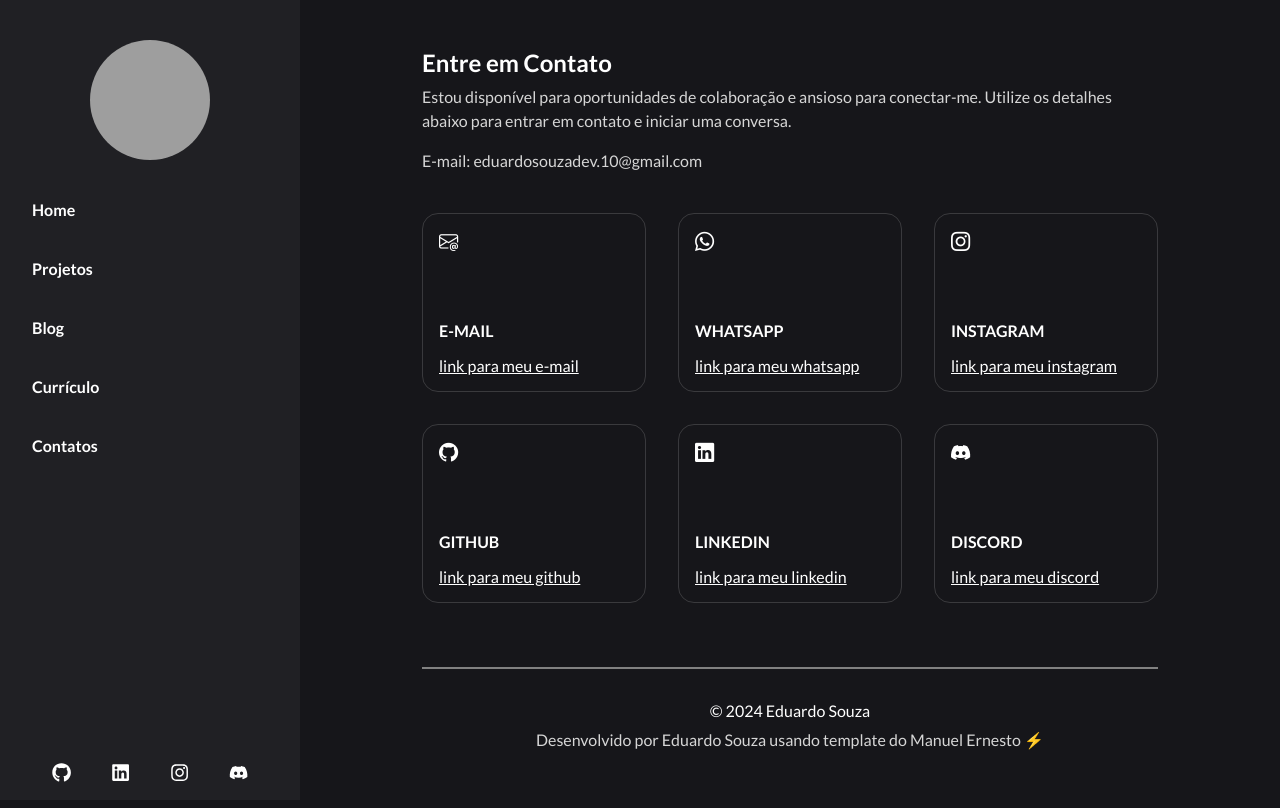
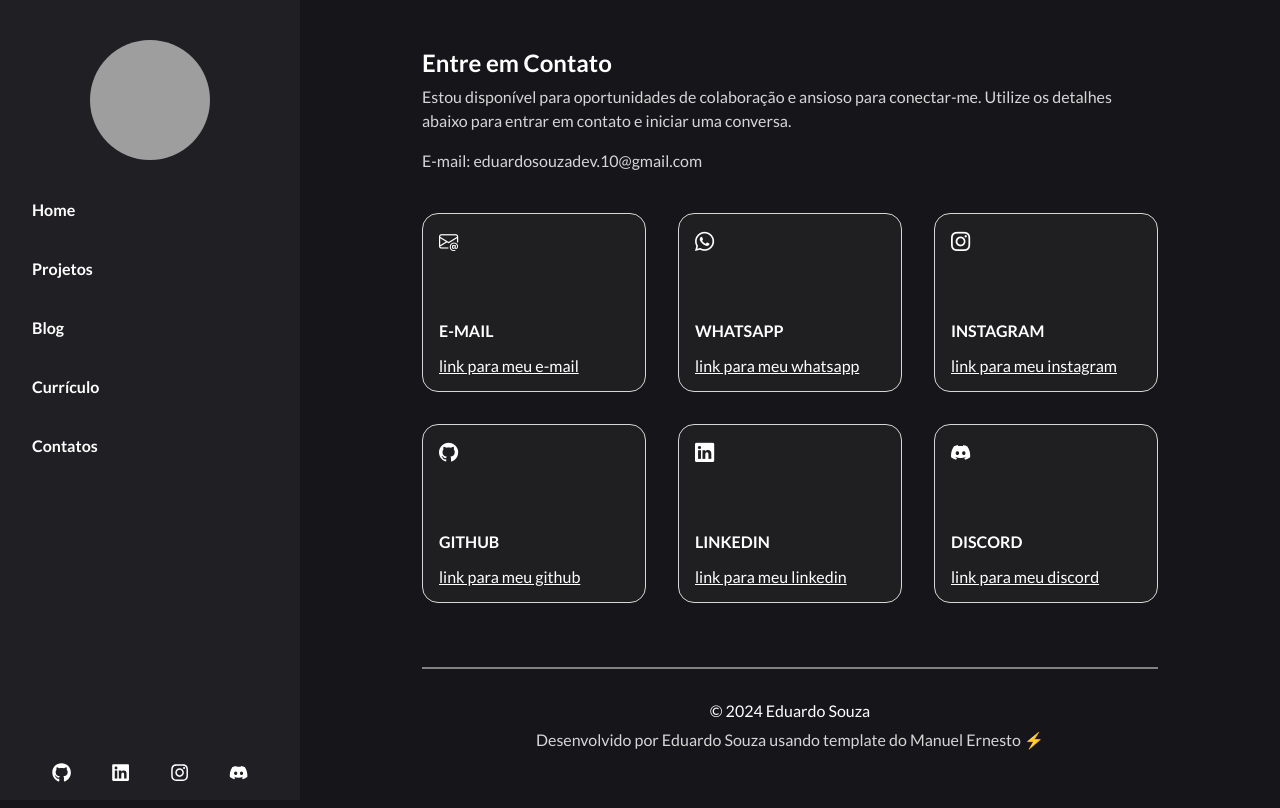
Before and after one commit to DevEduardoSouza/portfolio, a React (Create React App) app in the folder portfolio-front/: page /contatos in a window 1280 px wide. Built offline with nearby package versions, Linux system fonts and the light colour scheme; grey boxes are pictures that could not be loaded.

Commit message:
feat: finaliza adição dos contatos

```diff
--- a/portfolio-front/src/components/Card2/Card2.jsx
+++ b/portfolio-front/src/components/Card2/Card2.jsx
@@ -8,7 +8,8 @@ const Card2 = ({ icon, title, link }) => {
     flex: 1;
     min-width: 204px;
     height: 179px;
-    border: 1px solid #cfcfcf31;
+    border: 1px solid #d6d6d6;
+    background-color: #44444430;
     padding: 1rem;
     border-radius: 1rem;
 
--- a/portfolio-front/src/pages/contact/Contact.jsx
+++ b/portfolio-front/src/pages/contact/Contact.jsx
@@ -4,12 +4,10 @@ import { Container } from "../../components/Container/Container.styles";
 import { Wrapper } from "../../components/Wrapper/Wrapper";
 import { Footer } from "../../components/Footer/Footer.jsx";
 
-import { Title, Subtitle } from "../../components/Title/Title.styles.jsx";
+import { Title } from "../../components/Title/Title.styles.jsx";
 import { Section } from "../../components/Section/Section.styles.jsx";
 import { Paragraph } from "../../components/Paragraph/Paragraph.styles.jsx";
-import { Card } from "../../components/Card/Card.jsx";
 import Card2 from "../../components/Card2/Card2.jsx";
-import Icon from "../../components/Icon/Icon.jsx";
 
 export const Contact = ({
   data: {
```
